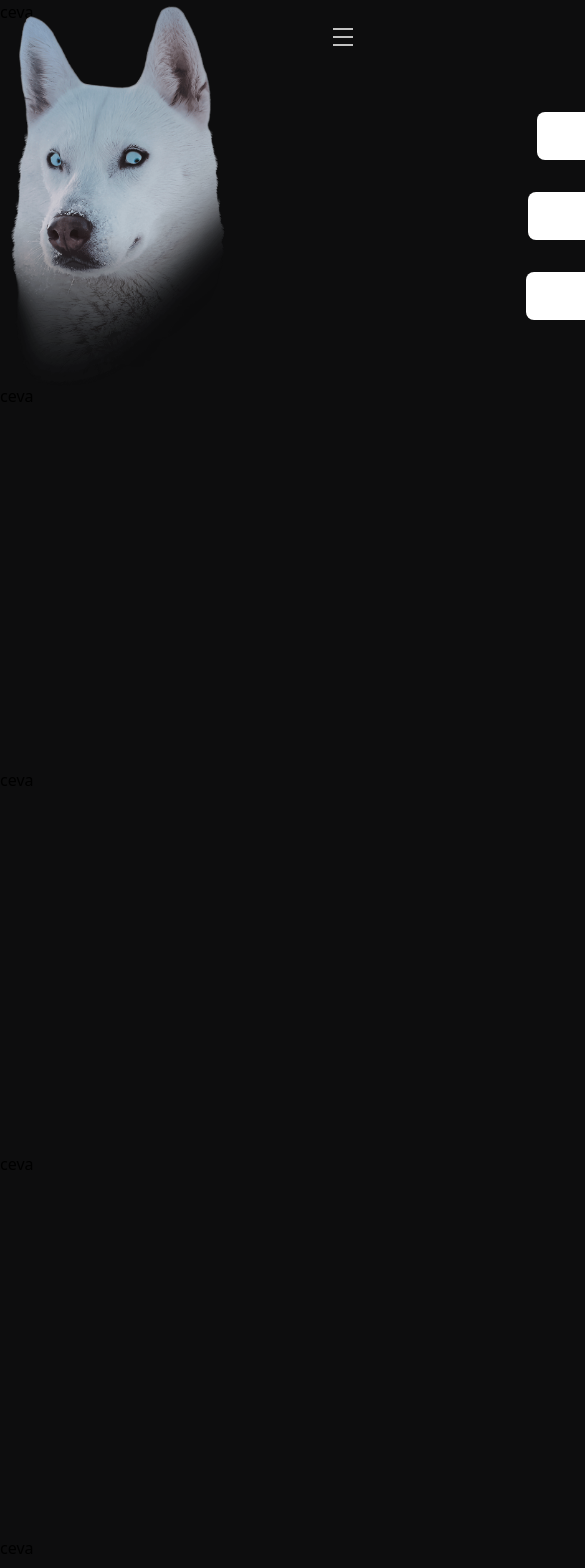
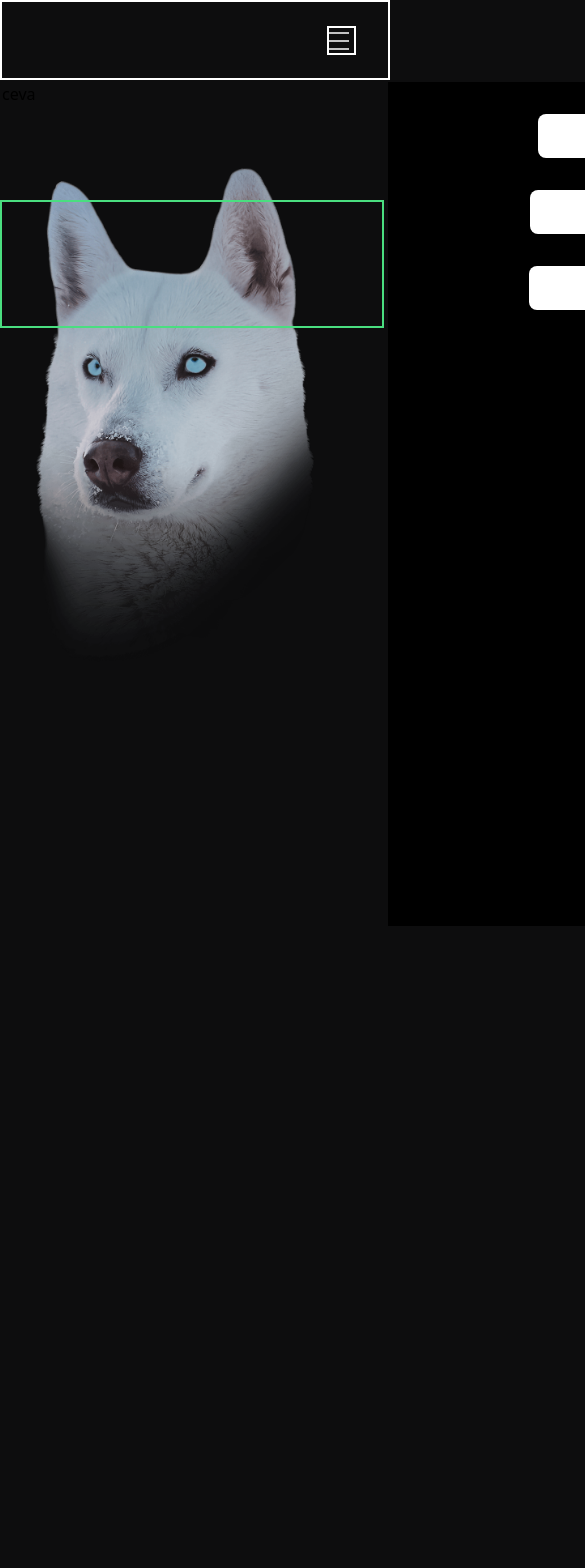
Before and after one commit to erupturatis/Personal-Website, a Next.js app: page /home in a window 390 px wide. Shown: the top 1568 px of the page, 585 px wide, since content can reach past the window. Built offline with nearby package versions, Linux system fonts and the light colour scheme.

Commit message:
responsive navbar

```diff
--- a/src/components/Husky.tsx
+++ b/src/components/Husky.tsx
@@ -5,9 +5,10 @@ import { huskyScript, paramsHuskyScript } from './husky_script';
 
 type HuskyProps = {
   scale: number;
+  scrollEyes: boolean;
 };
 
-const Husky = ({ scale }: HuskyProps) => {
+const Husky = ({ scale, scrollEyes }: HuskyProps) => {
   // standard size is 800x800
   const [baseSize, setBaseSize] = useState(800 * scale);
 
@@ -21,7 +22,7 @@ const Husky = ({ scale }: HuskyProps) => {
     rightEyeCenterOffsetX: baseSize * 0.05,
     rightEyeCenterOffsetY: baseSize * 0.035,
     scale: scale,
-    scrollEyes: true,
+    scrollEyes: scrollEyes,
     baseSize: baseSize,
   };
   // for desktop screens
@@ -32,7 +33,7 @@ const Husky = ({ scale }: HuskyProps) => {
 
   return (
     <>
-      <svg width={(baseSize * 2) / 3} height={baseSize}>
+      <svg id="huskySvg" width={(baseSize * 2) / 3} height={baseSize}>
         <image id="lefteye" height={baseSize * 0.09} x={baseSize * 0.088} y={baseSize * 0.355} xlinkHref="/lefteye.png" />
         <image id="righteye" height={baseSize * 0.08} x={baseSize * 0.285} y={baseSize * 0.358} xlinkHref="/righteye.png" />
         <image height={baseSize} xlinkHref="/huskybody.png" />
--- a/src/components/Nav.tsx
+++ b/src/components/Nav.tsx
@@ -5,17 +5,15 @@ const Nav = () => {
   let [open, setOpen] = useState(false);
   let [mobile, setMobile] = useState(false);
   useEffect(() => {
-    console.log(window.innerWidth);
     if (window.innerWidth < 768) {
       setMobile(true);
-      console.log(mobile);
     }
   }, []);
 
   return (
-    <div className=" w-full fixed top-0 left-0 h-20">
+    <div className=" w-full absolute top-0 left-0 h-20 z-100 border-2 border-white ">
       <div className="md:flex items-center justify-center py-4 md:px-10 px-7 h-20">
-        <div onClick={() => setOpen((open) => !open)} className="text-3xl absolute right-8 top-6 cursor-pointer md:hidden ">
+        <div onClick={() => setOpen((open) => !open)} className="text-3xl z-100 border-2 border-white absolute right-8 top-6 cursor-pointer md:hidden ">
           <svg viewBox="0 0 25 25" width="25" height="25">
             {open ? (
               <>
@@ -35,7 +33,7 @@ const Nav = () => {
         </div>
 
         <div
-          className={` bg-bgdark md:bg-transparent md:flex md:pb-0 pb-12 absolute h-screen md:h-10 top-20 md:static  md:z-auto z-[-1] left-0 w-full md:w-auto md:pl-0 transition-all duration-400 ease-in ${
+          className={` bg-black md:bg-transparent md:flex md:pb-0 pb-12 absolute h-screen md:h-10 top-20 md:static   z-20 left-0 w-full md:w-auto md:pl-0 transition-all duration-400 ease-in ${
             open ? '' : 'left-[100%]'
           }`}
         >
@@ -44,6 +42,7 @@ const Nav = () => {
           <NavButton text={'Projects'} link={'/projects'} inverse={false} mobile={mobile} />
         </div>
       </div>
+      ceva{' '}
     </div>
   );
 };
--- a/src/components/NavButton.tsx
+++ b/src/components/NavButton.tsx
@@ -19,11 +19,10 @@ type navButtonProps = {
 };
 
 const NavButton = ({ inverse, text, link, mobile }: navButtonProps) => {
-  console.log(mobile);
   return (
-    <div className={`${mobile ? 'w-full ' : ''} flex justify-center items-center  my-8  md:mt-4 md:mb-4 md:mr-8 md:ml-8 `}>
+    <div className={`${mobile ? 'w-full ' : ''} flex justify-center items-center  my-8  md:mt-4 md:mb-4 md:mr-10 md:ml-10 `}>
       <div
-        className={` ${!inverse ? roboto400.className : roboto500.className}  text-white font-light text-2xl ${
+        className={` ${!inverse ? roboto400.className : roboto500.className}  text-white font-light text-xl${
           mobile ? ` bg-white text-black pr-4 pl-4 pt-2 pb-2 rounded-lg` : ''
         } `}
       >
--- a/src/components/husky_script.tsx
+++ b/src/components/husky_script.tsx
@@ -36,11 +36,13 @@ export async function huskyScript(params: paramsHuskyScript) {
   };
 
   const loop = () => {
+    let rect = svg?.getBoundingClientRect();
+    this.rect = rect;
     // calculates vector from center of eyes to mouse
-    const leftEyeX = this.mouseX - (params.leftEyeBaseX + params.leftEyeCenterOffsetX);
-    const leftEyeY = this.mouseY - (params.leftEyeBaseY + params.leftEyeCenterOffsetX);
-    const rightEyeX = this.mouseX - (params.rightEyeBaseX + params.rightEyeCenterOffsetX);
-    const rightEyeY = this.mouseY - (params.rightEyeBaseY + params.rightEyeCenterOffsetY);
+    const leftEyeX = this.mouseX - (params.leftEyeBaseX + params.leftEyeCenterOffsetX + this.rect.x);
+    const leftEyeY = this.mouseY - (params.leftEyeBaseY + params.leftEyeCenterOffsetX + this.rect.y);
+    const rightEyeX = this.mouseX - (params.rightEyeBaseX + params.rightEyeCenterOffsetX + this.rect.x);
+    const rightEyeY = this.mouseY - (params.rightEyeBaseY + params.rightEyeCenterOffsetY + this.rect.y);
 
     // calculates angle of vector
     const leftEyeAngle = Math.atan2(leftEyeY, leftEyeX);
@@ -92,6 +94,8 @@ export async function huskyScript(params: paramsHuskyScript) {
     document.addEventListener('mousemove', mouseCoordUpdate);
     // gets reference to husky eyes
   }
+  let svg = document.querySelector('#huskySvg');
+
   const leftEye = document.querySelector('#lefteye');
   const rightEye = document.querySelector('#righteye');
 
--- a/src/pages/home/index.tsx
+++ b/src/pages/home/index.tsx
@@ -14,19 +14,19 @@ const Home = ({}) => {
   const [windowWidth, setWindowWidth] = useState(null);
   useEffect(() => {
     setWindowWidth(window.innerWidth);
+    window.addEventListener('resize', () => {
+      setWindowWidth(window.innerWidth);
+    });
   }, []);
   return (
-    <div>
-      <div className={` absolute ${windowWidth > 768 ? ' right-40 top-40' : ''} `}>
-        {windowWidth !== null ? <>{windowWidth > 768 ? <Husky scale={0.8} /> : <Husky scale={0.5} />}</> : <></>}
+    <div className="relative w-screen ml-0">
+      <div className={`  ${windowWidth > 768 ? 'absolute right-40 top-40' : ' flex justify-center w-full mt-40  z-0 relative'} `}>
+        {windowWidth !== null ? <>{windowWidth > 768 ? <Husky scale={1} scrollEyes={false} /> : <Husky scale={0.65} scrollEyes={true} />}</> : <></>}
       </div>
-      <div className=" h-96">ceva</div>
-      <div className=" h-96">ceva</div>
-      <div className=" h-96">ceva</div>
-      <div className=" h-96">ceva</div>
-      <div className=" h-96">ceva</div>
-      <div className=" h-96">ceva</div>
-      <div className=" h-96">ceva</div>
+      <div className=" border-2 border-green-400 w-96 h-32 absolute top-10 z-[10]"></div>
+      <div className="h-96"></div>
+      <div className="h-96"></div>
+      <div className="h-96"></div>
     </div>
   );
 };
--- a/src/styles/globals.css
+++ b/src/styles/globals.css
@@ -8,3 +8,8 @@
 body {
   background-color: #0d0d0e;
 }
+
+svg {
+  position: relative;
+  z-index: -1;
+}
```
